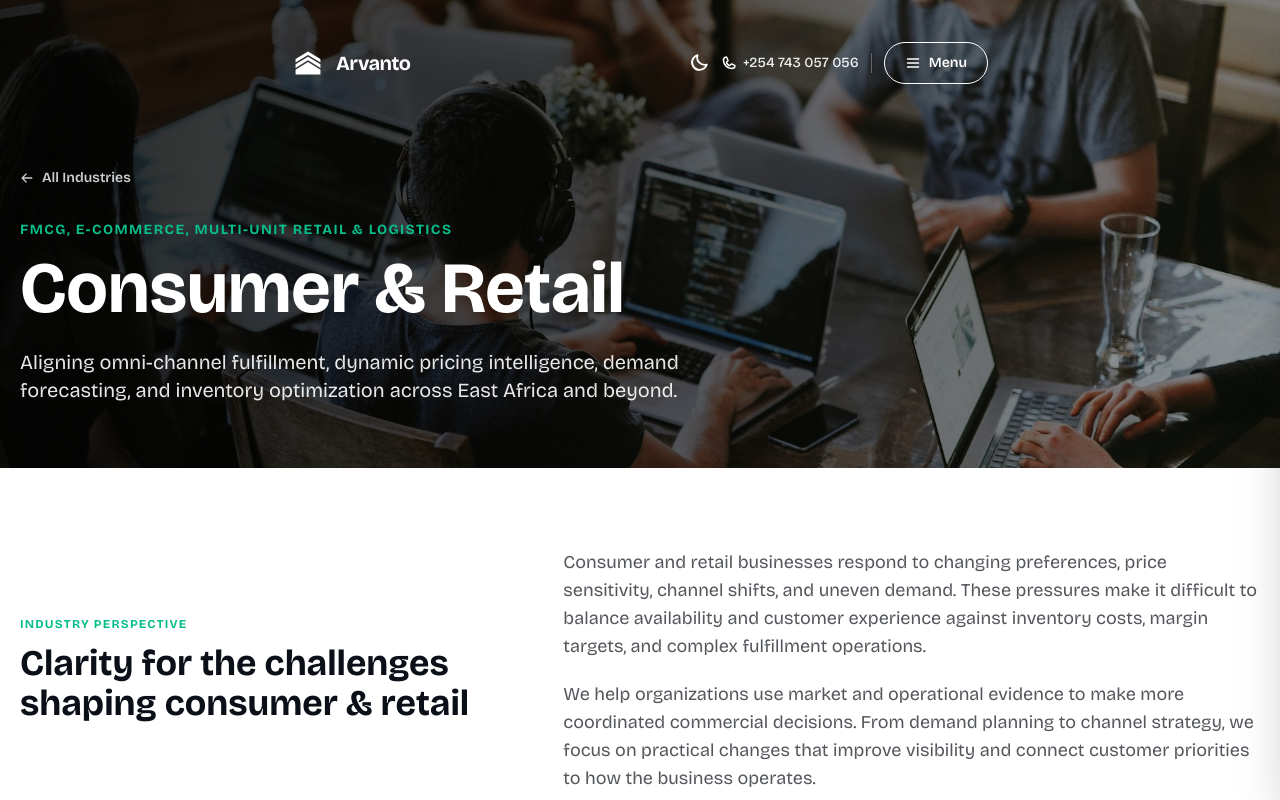
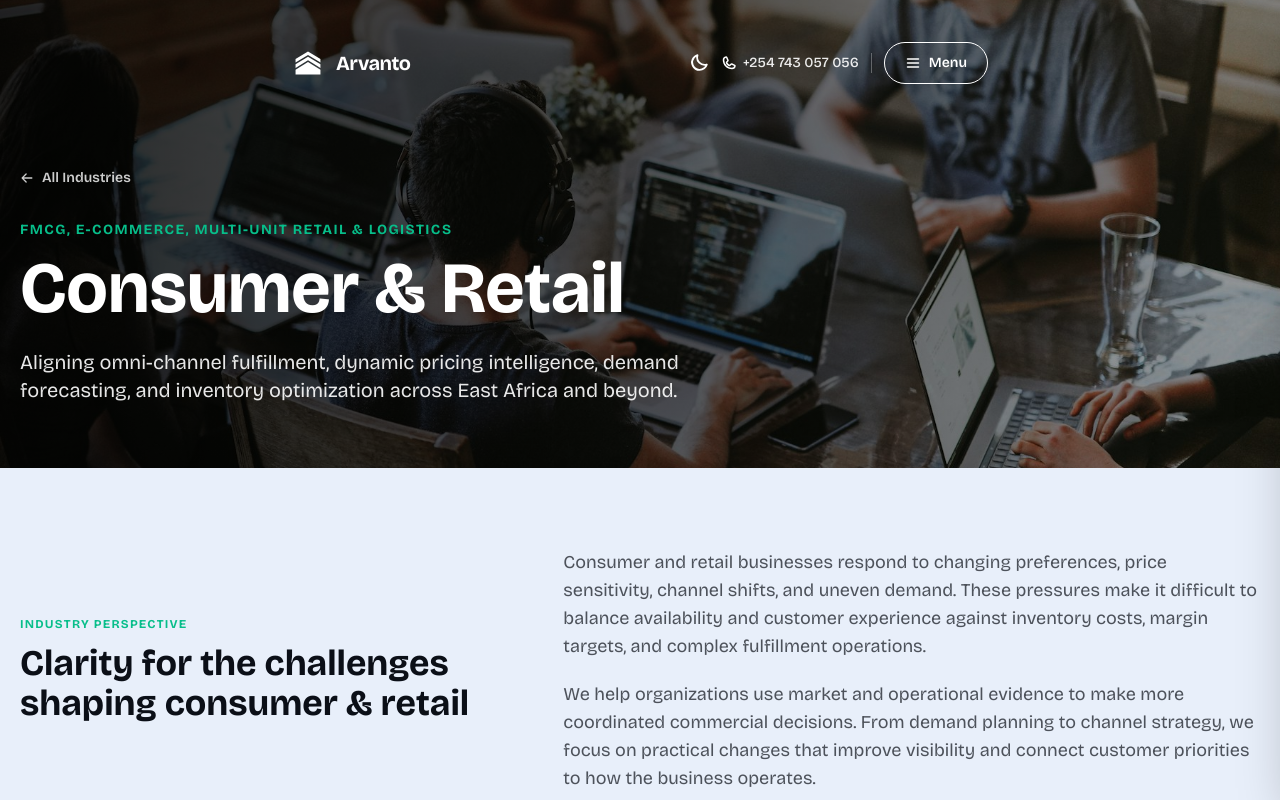
Before and after one commit to k-clinton/Arvanto, a Next.js app: page /industries/consumer-retail in a window 1280 px wide. Shown: the top 800 px of the page. Built offline with nearby package versions, Linux system fonts and the light colour scheme.

Commit message:
feat: update background color classes to use new 'page' color for IndustryDetailPage and MethodologyFAQ components

```diff
--- a/src/app/industries/[slug]/page.tsx
+++ b/src/app/industries/[slug]/page.tsx
@@ -38,7 +38,7 @@ export default async function IndustryDetailPage({ params }: IndustryPageProps)
   }
 
   return (
-    <div className="pb-16 bg-white dark:bg-black text-dark dark:text-white">
+    <div className="pb-16 bg-page dark:bg-black text-dark dark:text-white">
       <PageHero
         backLink={{ href: "/industries", label: "All Industries" }}
         eyebrow={industry.tagline}
--- a/src/components/home/MethodologyFAQ.tsx
+++ b/src/components/home/MethodologyFAQ.tsx
@@ -15,7 +15,7 @@ export function MethodologyFAQ() {
   };
 
   return (
-    <section className="py-16 sm:py-24 bg-white dark:bg-black" id="faqs">
+    <section className="py-16 sm:py-24 bg-page dark:bg-black" id="faqs">
       <div className="container max-w-8xl mx-auto px-5 2xl:px-0">
         <div className="grid lg:grid-cols-2 gap-8 lg:gap-12 items-start">
           {/* Sticky image on the left */}
```
